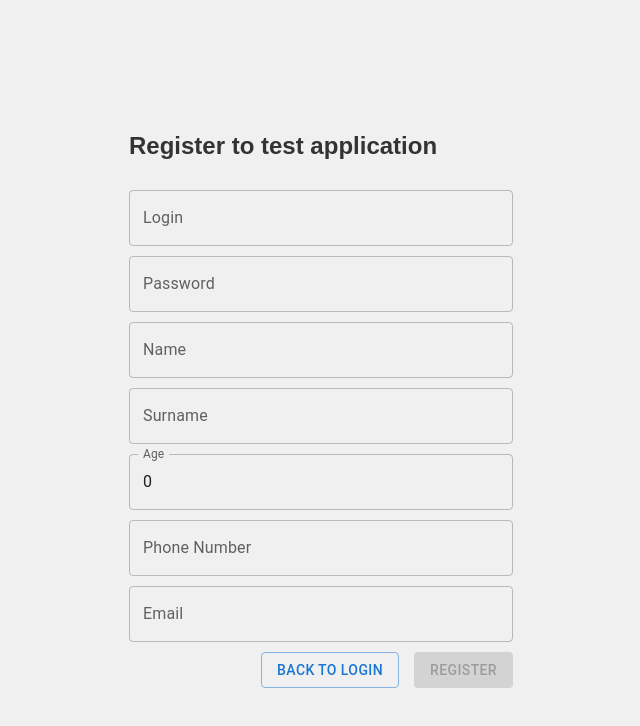
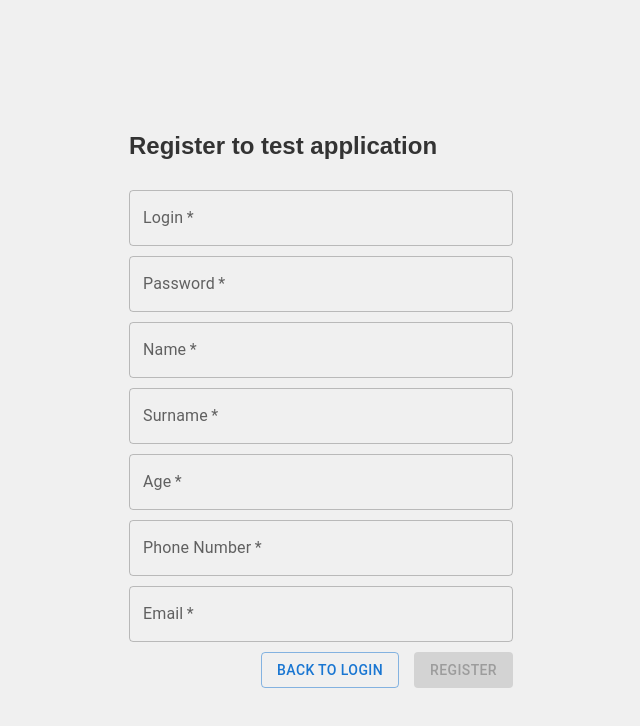
Before and after one commit to NikitaTudakov/user-management-ui, a React (Create React App) app in the folder user-management-ui/: page /login in a window 1280 px wide. Both pictures are taken after a click on the button "REGISTER". Shown: the top 726 px of the page, without its empty margins (319-959 px from the left). Built offline with nearby package versions, Linux system fonts and the light colour scheme.

Commit message:
added forgot password component

```diff
--- a/user-management-ui/src/App.tsx
+++ b/user-management-ui/src/App.tsx
@@ -7,6 +7,7 @@ import { useEffect, useState } from 'react';
 import { isValidToken } from './services/login';
 import LoadingScreen from './components/loadingScreen/loadingScreenComponent';
 import { SnackbarProvider } from './components/snackbar/snackbarContext';
+import ForgotPasswordComponent from './components/forgot-password/forgotPasswordComponent';
 
 function App() {
     const [isAuthenticated, setIsAuthenticated] = useState(false);
@@ -46,6 +47,7 @@ function App() {
                             </AuthGuard>
                         } />
                         <Route path="/login" element={<LoginComponent onAuthenticationSuccess={handleAuthentication}/>} />
+                        <Route path="/login/forgot-password" element={<ForgotPasswordComponent />} />
                         <Route path="/*" element={
                             <AuthGuard isAuthenticated={isAuthenticated}>
                                 <UserTableComponent  />
--- /dev/null
+++ b/user-management-ui/src/components/forgot-password/forgotPasswordComponent.scss
@@ -0,0 +1,7 @@
+.forgot-password-container {
+    height: 100vh;
+    display: flex;
+    justify-content: center;
+    align-items: center;
+    min-width: 320px;
+}
--- /dev/null
+++ b/user-management-ui/src/components/forgot-password/forgotPasswordComponent.tsx
@@ -0,0 +1,63 @@
+import { Button, Card, CardActions, CardContent, CardHeader, TextField, Typography } from '@mui/material';
+import React, { useState } from 'react';
+import './forgotPasswordComponent.scss';
+import { useNavigate } from 'react-router-dom';
+
+const ForgotPasswordComponent: React.FC = () => {
+    const [email, setEmail] = useState<string>('');
+    const [isSubmitted, setIsSubmitted] = useState<boolean>(false);
+    const navigate = useNavigate();
+
+    const handleFormSubmit = (e: React.FormEvent<HTMLFormElement>) => {
+        e.preventDefault();
+        setIsSubmitted(true);
+    }
+
+    const backToLogin = () => {
+        navigate('/login');
+    }
+
+
+    return (
+        <div className='forgot-password-container'>
+            <Card sx={{ minWidth: 350, width: '50vw', padding: '10px' }}>
+                <form onSubmit={handleFormSubmit}>
+                    <CardHeader  title="Forgot Password"></CardHeader>
+                    <CardContent>
+                        {isSubmitted ? (
+                            <div>
+                                <Typography variant="body1">
+                                    We have sent instructions to reset your password to your email address.
+                                </Typography>
+                            </div>
+                        ) : (
+                            <TextField
+                                label="Email"
+                                variant="outlined"
+                                type="email"
+                                value={email}
+                                onChange={(e) => setEmail(e.target.value)}
+                                fullWidth
+                                required
+                            />
+
+                        )}
+                    </CardContent>
+                    <CardActions sx={{padding: '8px 16px', justifyContent: 'end'}}>
+                        {isSubmitted ? (
+                            <Button variant="outlined" color="primary" onClick={backToLogin}>
+                                Back to Login
+                            </Button>
+                        ) : (
+                            <Button type="submit" variant="contained" color="primary">
+                                Send Reset Instructions
+                            </Button>
+                        )}
+                    </CardActions>
+                </form>
+            </Card>
+        </div>
+    )
+}
+
+export default ForgotPasswordComponent;
--- a/user-management-ui/src/components/login-page/LoginComponent.scss
+++ b/user-management-ui/src/components/login-page/LoginComponent.scss
@@ -8,7 +8,7 @@
 
 .login-form {
     min-width: 300px;
-    width: 30%;
+    width: 30vw;
     display: flex;
     flex-direction: column;
     gap: 10px;
@@ -18,4 +18,12 @@
         justify-content: end;
         gap: 15px;
     }
+
+    .forgot-password {
+        font-size: 13px;
+
+        a {
+            color: #1976D2;
+        }
+    }
 }
--- a/user-management-ui/src/components/login-page/LoginComponent.tsx
+++ b/user-management-ui/src/components/login-page/LoginComponent.tsx
@@ -1,6 +1,6 @@
 import React, { useState } from 'react';
 import { TextField, Button } from '@mui/material';
-import { useNavigate } from 'react-router-dom';
+import { Link, useNavigate } from 'react-router-dom';
 import './LoginComponent.scss';
 import { NewUser, User } from '../../interfaces/users';
 import { LoginForm } from '../../interfaces/loginForm';
@@ -27,7 +27,7 @@ const LoginComponent: React.FC<LoginComponentProps> = ({onAuthenticationSuccess}
         password: '',
         name: '',
         surname: '',
-        age: 0,
+        age: null,
         phoneNumber: '',
         email: ''
     });
@@ -84,7 +84,7 @@ const LoginComponent: React.FC<LoginComponentProps> = ({onAuthenticationSuccess}
             password: '',
             name: '',
             surname: '',
-            age: 0,
+            age: null,
             phoneNumber: '',
             email: ''
         });
@@ -113,10 +113,9 @@ const LoginComponent: React.FC<LoginComponentProps> = ({onAuthenticationSuccess}
         <div className='container'>
             <div className='login-form'>
                 <h2>{(isLoginState ? 'Login' : 'Register') + ' to test application'}</h2>
-
-
                 {isLoginState ?
-                    <><TextField
+                    <>
+                        <TextField
                             label="Login"
                             variant="outlined"
                             value={loginData.login}
@@ -130,13 +129,19 @@ const LoginComponent: React.FC<LoginComponentProps> = ({onAuthenticationSuccess}
                             value={loginData.password}
                             name='password'
                             onChange={(e) => handleLoginInputChanges(e)}
-                        /></>
+                        />
+                        <div className='forgot-password'>
+                            <Link to="forgot-password">Forgot Password?</Link>
+                        </div>
+                    </>
                     :
-                        <><UserFormComponent
-                            userData={userData}
-                            updateUserData={handleRegisterInputChanges}
-                            isEdit={false}
-                        /></>
+                        <>
+                            <UserFormComponent
+                                userData={userData}
+                                updateUserData={handleRegisterInputChanges}
+                                isEdit={false}
+                            />
+                        </>
                 }
                 <div className='login-form__actions'>
                     {isLoginState ?
--- a/user-management-ui/src/components/userDialog/userDialogComponent.tsx
+++ b/user-management-ui/src/components/userDialog/userDialogComponent.tsx
@@ -24,7 +24,7 @@ const UserDialog: React.FC<UserDialogProps> = ({ isOpen, onClose, user }) => {
         password: '',
         name: '',
         surname: '',
-        age: 0,
+        age: null,
         phoneNumber: '',
         email: '',
 
--- /dev/null
+++ b/user-management-ui/src/components/userForm/userFormComponent.scss
@@ -0,0 +1,7 @@
+form.user-form {
+    min-width: 300px;
+    width: 30vw;
+    display: flex;
+    flex-direction: column;
+    gap: 10px;
+}
--- a/user-management-ui/src/components/userForm/userFormComponent.tsx
+++ b/user-management-ui/src/components/userForm/userFormComponent.tsx
@@ -1,6 +1,7 @@
 import React from 'react';
 import { TextField } from '@mui/material';
 import { NewUser, User } from '../../interfaces/users';
+import './userFormComponent.scss';
 
 interface UserFormProps<T> {
     userData: T;
@@ -10,7 +11,7 @@ interface UserFormProps<T> {
 
 const UserFormComponent: React.FC<UserFormProps<User | NewUser>> = ({ userData, updateUserData, isEdit }) => {
     return (
-        <>
+        <form className='user-form'>
             <TextField
                 className='dialog-form__input'
                 label='Login'
@@ -18,6 +19,7 @@ const UserFormComponent: React.FC<UserFormProps<User | NewUser>> = ({ userData,
                 fullWidth
                 value={(userData as NewUser).login}
                 name='login'
+                required
                 onChange={(e) => {
                     updateUserData({ ...userData, login: e.target.value });
                 }}
@@ -30,6 +32,7 @@ const UserFormComponent: React.FC<UserFormProps<User | NewUser>> = ({ userData,
                 fullWidth
                 value={(userData as NewUser).password}
                 name='password'
+                required
                 onChange={(e) => {
                     updateUserData({ ...userData, password: e.target.value });
                 }}
@@ -39,8 +42,9 @@ const UserFormComponent: React.FC<UserFormProps<User | NewUser>> = ({ userData,
                 label='Name'
                 variant='outlined'
                 fullWidth
-                value={userData?.name || ''}
+                value={userData?.name}
                 name='name'
+                required
                 onChange={(e) => {
                     updateUserData({ ...userData, name: e.target.value });
                 }}
@@ -50,8 +54,9 @@ const UserFormComponent: React.FC<UserFormProps<User | NewUser>> = ({ userData,
                 label='Surname'
                 variant='outlined'
                 fullWidth
-                value={userData?.surname || ''}
+                value={userData?.surname}
                 name='surname'
+                required
                 onChange={(e) => {
                     updateUserData({ ...userData, surname: e.target.value });
                 }}
@@ -62,9 +67,10 @@ const UserFormComponent: React.FC<UserFormProps<User | NewUser>> = ({ userData,
                 type='number'
                 variant='outlined'
                 fullWidth
-                value={userData?.age || 0}
+                value={userData?.age}
                 inputProps={{ inputMode: 'numeric', pattern: '[0-9]*' }}
                 name='age'
+                required
                 onChange={(e) => {
                     updateUserData({ ...userData, age: parseInt(e.target.value) });
                 }}
@@ -74,8 +80,9 @@ const UserFormComponent: React.FC<UserFormProps<User | NewUser>> = ({ userData,
                 label='Phone Number'
                 variant='outlined'
                 fullWidth
-                value={userData?.phoneNumber || ''}
+                value={userData?.phoneNumber}
                 name='phoneNumber'
+                required
                 onChange={(e) => {
                     updateUserData({ ...userData, phoneNumber: e.target.value });
                 }}
@@ -86,13 +93,14 @@ const UserFormComponent: React.FC<UserFormProps<User | NewUser>> = ({ userData,
                 type='email'
                 variant='outlined'
                 fullWidth
-                value={userData?.email || ''}
+                value={userData?.email}
                 name='email'
+                required
                 onChange={(e) => {
                     updateUserData({ ...userData, email: e.target.value });
                 }}
             />
-        </>
+        </form>
     );
 };
 
--- a/user-management-ui/src/interfaces/users.ts
+++ b/user-management-ui/src/interfaces/users.ts
@@ -2,7 +2,7 @@ export interface User {
     id?: string;
     name: string;
     surname: string;
-    age: number;
+    age: number | null;
     email: string;
     phoneNumber: string;
     login: string;
```
